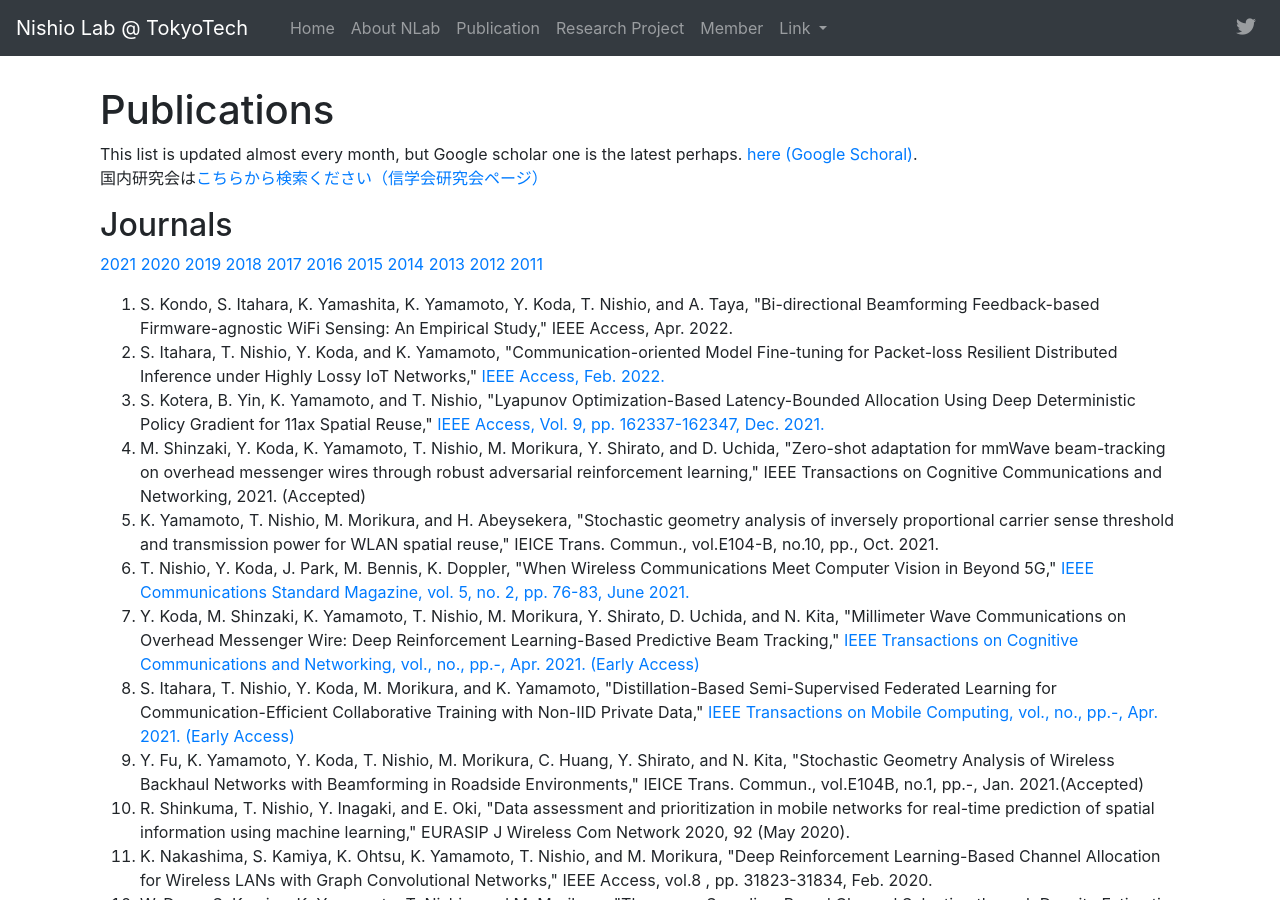
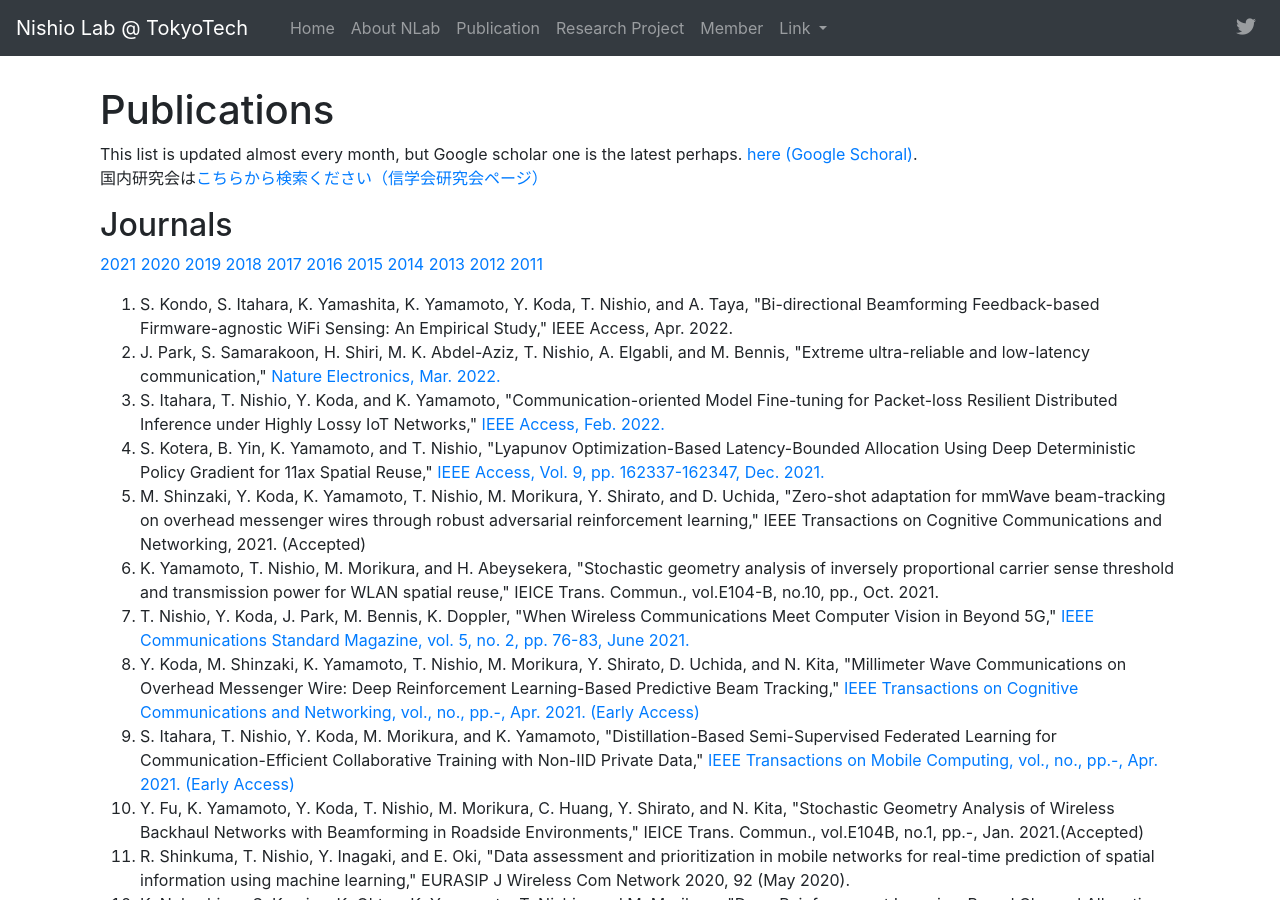
Before and after one commit to nishio-laboratory/nishio-laboratory.github.io, a Jekyll site: the page built from _pages/publications.md, in a window 1280 px wide and 900 px high. Built offline with Jekyll 4.4.1, drawn with Linux system fonts in a browser that asks for light colours; nearby versions of some CDN libraries.

Commit message:
update journals

```diff
--- a/_data/pub_journal.yml
+++ b/_data/pub_journal.yml
@@ -4,6 +4,16 @@
   year: 2022
   url:
   doi:
+  image: dummy.png
+  description:
+  highlight: 0
+
+- authors: "J. Park, S. Samarakoon, H. Shiri, M. K. Abdel-Aziz, T. Nishio, A. Elgabli, and M. Bennis"
+  title: "Extreme ultra-reliable and low-latency communication"
+  journal: "Nature Electronics, Mar. 2022."
+  year: 2022
+  url:
+  doi: 10.1038/s41928-022-00728-8
   image: dummy.png
   description:
   highlight: 0
```
